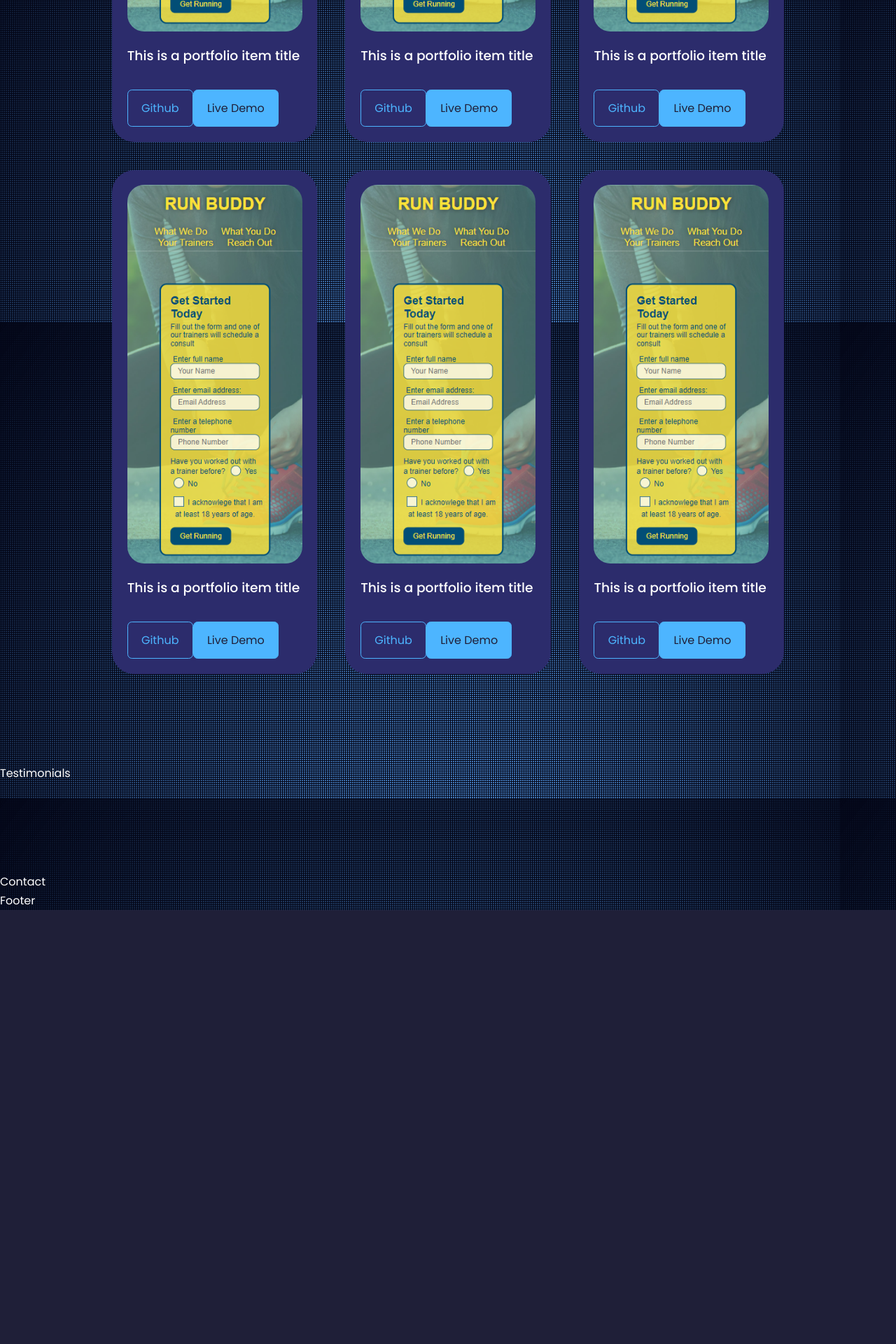
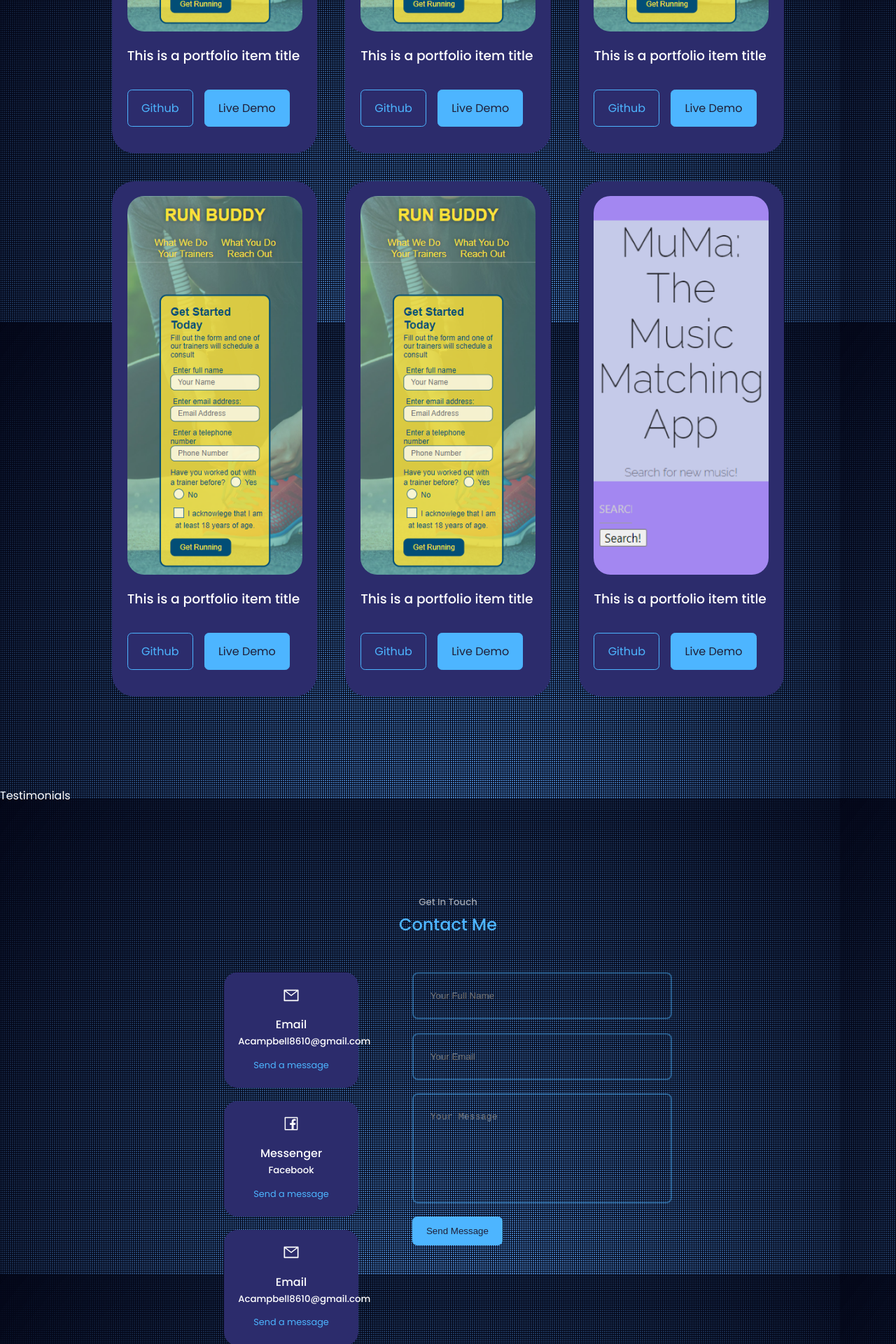
Before and after one commit to Acampbell8610/react-portfolio, a React (Create React App) app: page / in a window 1280 px wide. Shown: the part 2940-4860 px from the top of the page at 70% size. Before the commit the page ends 4240 px from the top, so only its background shows below. Built offline with nearby package versions, Linux system fonts and the light colour scheme.

Commit message:
added contact and footer

```diff
--- a/package.json
+++ b/package.json
@@ -6,6 +6,7 @@
     "@testing-library/jest-dom": "^5.16.4",
     "@testing-library/react": "^13.2.0",
     "@testing-library/user-event": "^13.5.0",
+    "emailjs-com": "^3.2.0",
     "react": "^18.1.0",
     "react-dom": "^18.1.0",
     "react-icons": "^4.3.1",
--- a/src/components/contact/Contact.jsx
+++ b/src/components/contact/Contact.jsx
@@ -1,9 +1,60 @@
-import React from 'react'
+import React, { useRef } from 'react'
 import './contact.css'
+import {AiOutlineMail} from 'react-icons/ai'
+import {AiOutlineFacebook} from 'react-icons/ai'
+import emailjs from 'emailjs-com'
+
 
 const Contact = () => {
+  const form = useRef();
+
+  const sendEmail = (e) => {
+    e.preventDefault();
+
+    emailjs.sendForm('service_4h6x6wv', 'template_hi9ahun', form.current, 'SNLx_q80rjHeSXO4A')
+      .then((result) => {
+          console.log(result.text);
+      }, (error) => {
+          console.log(error.text);
+      });
+      e.target.reset();
+  };
   return (
-    <section id="contact">Contact</section>
+    <section id="contact">
+      <h5>Get In Touch</h5>
+      <h2>Contact Me</h2>
+
+      <div className="container contact__container">
+        <div className="contact__options">
+          <article className='contact__option'>
+          <AiOutlineMail className='contact__option-icon'/>
+          <h4>Email</h4>
+          <h5>Acampbell8610@gmail.com</h5>
+          <a href="mailto:acampbell8610@gmail.com"target="_blank">Send a message</a>
+          </article>
+          <article className='contact__option'>
+          <AiOutlineFacebook className='contact__option-icon'/>
+          <h4>Messenger</h4>
+          <h5>Facebook</h5>
+          <a href="https://m.me/alex.campbell.9678"target="_blank">Send a message</a>
+          </article>
+          <article className='contact__option'>
+          <AiOutlineMail className='contact__option-icon'/>
+          <h4>Email</h4>
+          <h5>Acampbell8610@gmail.com</h5>
+          <a href="mailto:acampbell8610@gmail.com" target="_blank">Send a message</a>
+          </article>
+        </div>
+        <form ref= {form} onSubmit={sendEmail}>
+          <input type="text" name="name" placeholder="Your Full Name"required />
+          <input type="email" name="email" placeholder="Your Email" required />
+          <textarea name="message" placeholder="Your Message" required  rows="7"></textarea>
+          <button type="submit" className="btn btn-primary">Send Message</button>
+          </form>
+      </div>
+
+
+    </section>
   )
 }
 
--- a/src/components/contact/contact.css
+++ b/src/components/contact/contact.css
@@ -0,0 +1,69 @@
+.container.contact__container{
+    width: 50%;
+    display:grid;
+    grid-template-columns: 30% 58%;
+    gap: 12%;
+}
+
+.contact__options{
+    display:flex;
+    flex-direction:column;
+    gap:1.2rem;
+}
+
+.contact__option{
+    background: var(--color-bg-variant);
+    padding: 1.2rem;
+    border-radius:1.2rem;
+    text-align: center;
+    border: 1px solid transparent;
+    transform: var(--transition);
+}
+
+.contact__option:hover{
+    background:transparent;
+    border-color: var(--color-primary-variant);
+
+}
+
+.contact__option-icon{
+    font-size: 1.5rem;
+    margin-bottom: 0.5rem;
+}
+
+.contact__option >a {
+    margin-top: 0.7rem;
+    display: inline-block;
+    font-size: 0.8rem;
+}
+
+/*form*/
+
+form{
+    display:flex;
+    flex-direction: column;
+    gap: 1.2rem;
+}
+input,textarea{
+    width: 100%;
+    padding: 1.5rem;
+    border-radius: 00.5rem;
+    background: transparent ;
+    border: 2px solid var(--color-primary-variant);
+    resize:none;
+    color: var(--color-white);
+}
+
+@media screen and (max-width:1024px) {
+    .container.contact__container{
+        grid-template-columns: 1fr;
+        gap: 2rem;
+    }
+}
+
+/* Media Queries*/
+@media screen and (max-width:600px) {
+    .container.contact__container{
+    width: var(--container-width-sm);
+    }
+}
--- a/src/components/footer/Footer.jsx
+++ b/src/components/footer/Footer.jsx
@@ -3,7 +3,19 @@ import './footer.css'
 
 const Footer = () => {
   return (
-    <div>Footer</div>
+    <footer>
+     <a href="#" className="footer__logo"> Alex Campbell</a>
+
+     <ul className="permalinks">
+       <li><a href="#">Home</a></li>
+       <li><a href="#about">About</a></li>
+       <li><a href="#experience">Experience</a></li>
+       <li><a href="#portfolio">Portfolio</a></li>
+       <li><a href="#contact">Contact</a></li>
+
+
+     </ul>
+    </footer>
   )
 }
 
--- a/src/components/footer/footer.css
+++ b/src/components/footer/footer.css
@@ -0,0 +1,25 @@
+footer {
+    background: var(--color-primary);
+    padding: 3rem 0;
+    text-align: center;
+    font-size:0.9rem;
+    margin-top: 7rem;
+}
+footer a{
+    color: var(--color-bg);
+}
+
+.footer__logo{
+    font-size:2rem;
+    font-weight: 500;
+    margin-bottom: 2rem;
+    display: inline-block;
+}
+
+.permalinks{
+    display: flex;
+    flex-wrap: wrap;
+    justify-content: center;
+    gap: 2rem;
+    margin: 0 auto 3rem;
+}
--- a/src/components/portfolio/Portfolio.jsx
+++ b/src/components/portfolio/Portfolio.jsx
@@ -5,8 +5,52 @@ import IMG2 from '../../assets/Run Buddy.png'
 import IMG3 from '../../assets/Run Buddy.png'
 import IMG4 from '../../assets/Run Buddy.png'
 import IMG5 from '../../assets/Run Buddy.png'
-import IMG6 from '../../assets/Run Buddy.png'
+import IMG6 from '../../assets/MuMa.png'
 
+const data = [
+  {
+    id:1,
+    image:IMG1,
+    title: 'Run Buddy',
+    github: 'http://github.com/',
+    demo: 'http://github.com/',
+  },
+  {
+    id:2,
+    image:IMG2,
+    title: 'Run Buddy2',
+    github: 'http://github.com/',
+    demo: 'http://github.com/',
+  },
+  {
+    id:3,
+    image:IMG3,
+    title: 'Run Buddy3',
+    github: 'http://github.com/',
+    demo: 'http://github.com/',
+  },
+  {
+    id:4,
+    image:IMG4,
+    title: 'Run Buddy4',
+    github: 'http://github.com/',
+    demo: 'http://github.com/',
+  },
+  {
+    id:5,
+    image:IMG5,
+    title: 'Run Buddy5',
+    github: 'http://github.com/',
+    demo: 'http://github.com/',
+  },
+  {
+    id:6,
+    image:IMG6,
+    title: 'Run Buddy6',
+    github: 'http://github.com/',
+    demo: 'http://github.com/',
+  },
+]
 
 const Portfolio = () => {
   return (
@@ -15,72 +59,25 @@ const Portfolio = () => {
       <h2>Portfolio</h2>
 
       <div className="container portfolio__container">
-        <article className="portfolio__item">
+       {
+         data.map(({id,image,title,github,demo}) => {
+          return (
+            <article  key={id}className="portfolio__item">
             <div className="portfolio__item-image">
-            <img src={IMG1} alt="Run Buddy" />
+              <img src={image} alt={title} />
             </div>
 
               <h3>This is a portfolio item title</h3>
               <div className="porfolio__item-cta">
-            <a href="https://github.com/" className="btn" target="_blank">Github</a>
-            <a href="https://github.com/" className="btn btn-primary" trarget="_blank">Live Demo</a>
+              <a href={github} className="btn" target="_blank">Github</a>
+              <a href={demo} className="btn btn-primary" trarget="_blank">Live Demo</a>
               </div>
           </article>
-        <article className="portfolio__item">
-          <div className="portfolio__item-image">
-            <img src={IMG1} alt="Run Buddy" />
-          </div>
+          )
+         })
 
-            <h3>This is a portfolio item title</h3>
-            <div className="porfolio__item-cta">
-            <a href="https://github.com/" className="btn" target="_blank">Github</a>
-            <a href="https://github.com/" className="btn btn-primary" trarget="_blank">Live Demo</a>
-            </div>
-        </article>
-        <article className="portfolio__item">
-          <div className="portfolio__item-image">
-            <img src={IMG1} alt="Run Buddy" />
-          </div>
+         }
 
-            <h3>This is a portfolio item title</h3>
-            <div className="porfolio__item-cta">
-            <a href="https://github.com/" className="btn" target="_blank">Github</a>
-            <a href="https://github.com/" className="btn btn-primary" trarget="_blank">Live Demo</a>
-            </div>
-        </article>
-        <article className="portfolio__item">
-          <div className="portfolio__item-image">
-            <img src={IMG1} alt="Run Buddy" />
-          </div>
-
-            <h3>This is a portfolio item title</h3>
-            <div className="porfolio__item-cta">
-            <a href="https://github.com/" className="btn" target="_blank">Github</a>
-            <a href="https://github.com/" className="btn btn-primary" trarget="_blank">Live Demo</a>
-            </div>
-        </article>
-        <article className="portfolio__item">
-          <div className="portfolio__item-image">
-            <img src={IMG1} alt="Run Buddy" />
-          </div>
-
-            <h3>This is a portfolio item title</h3>
-            <div className="porfolio__item-cta">
-            <a href="https://github.com/" className="btn" target="_blank">Github</a>
-            <a href="https://github.com/" className="btn btn-primary" trarget="_blank">Live Demo</a>
-            </div>
-        </article>
-        <article className="portfolio__item">
-          <div className="portfolio__item-image">
-            <img src={IMG1} alt="Run Buddy" />
-          </div>
-
-            <h3>This is a portfolio item title</h3>
-            <div className="porfolio__item-cta">
-            <a href="https://github.com/" className="btn" target="_blank">Github</a>
-            <a href="https://github.com/" className="btn btn-primary" trarget="_blank">Live Demo</a>
-            </div>
-        </article>
       </div>
     </section>
   )
--- a/src/components/portfolio/portfolio.css
+++ b/src/components/portfolio/portfolio.css
@@ -12,7 +12,7 @@
     transition: var(--transition)
 }
 
-.porotfolio__item:hover{
+.portfolio__item:hover{
     border-color: var(--color- primary-variant);
     background:transparent;
 }
@@ -25,8 +25,23 @@
     margin: 1.2rem 0 2rem;
 }
 
-.portfolio__item-cta{
+.porfolio__item-cta{
     display:flex;
     gap:1rem;
     margin-bottom: 1rem;
 }
+
+@media screen and (max-width:1024px) {
+ .portfolio__container{
+     grid-template-columns: 1fr 1fr;
+     gap: 1.2rem;
+ }
+}
+
+/* Media Queries*/
+@media screen and (max-width:600px) {
+.portfolio__container{
+    grid-template-columns: 1fr;
+    gap: 1rem;
+}
+}
```
Also changed, not shown: 1 other file (tests, documents, lock files or other folders). Lines whose indentation alone changed are shown as unchanged.
